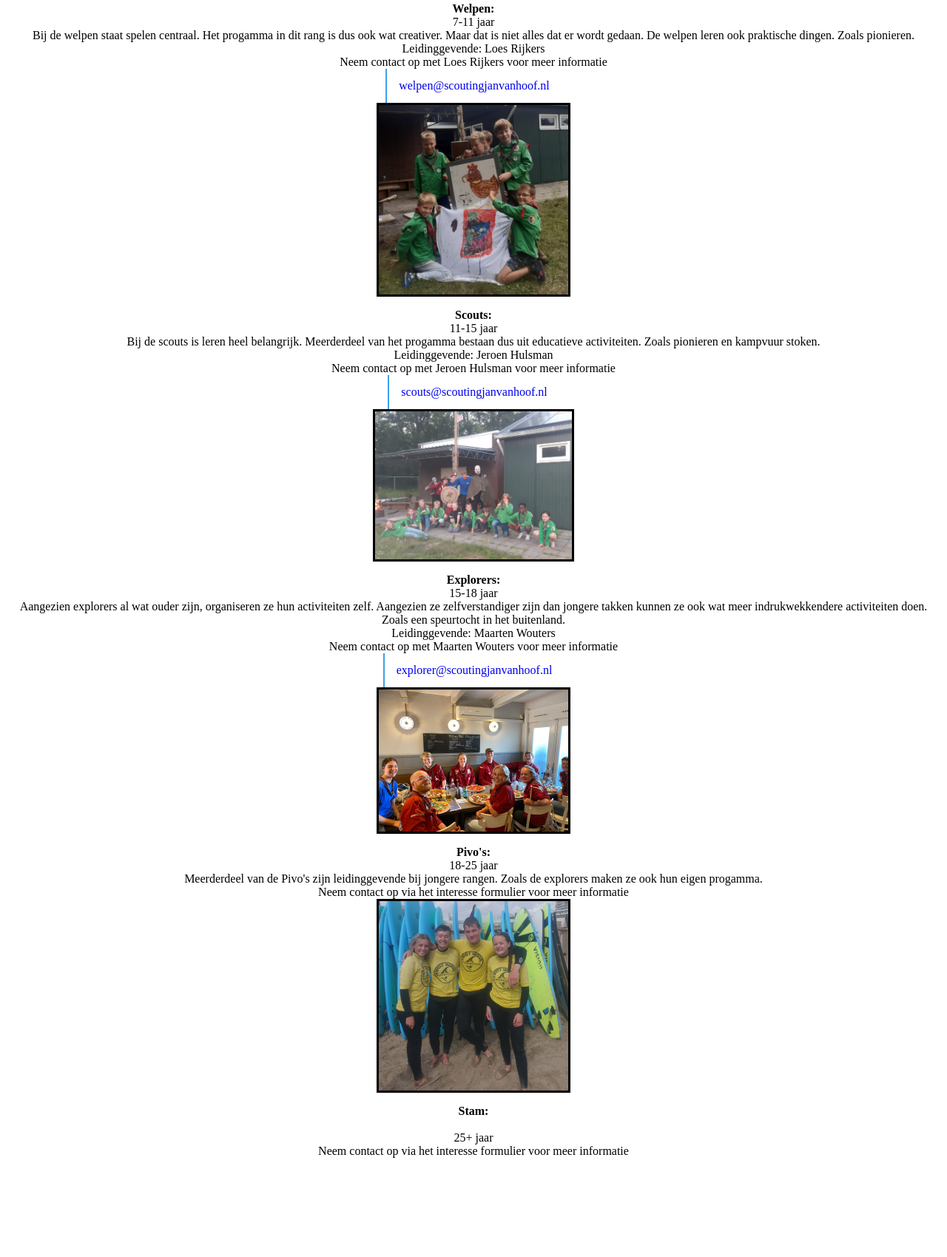
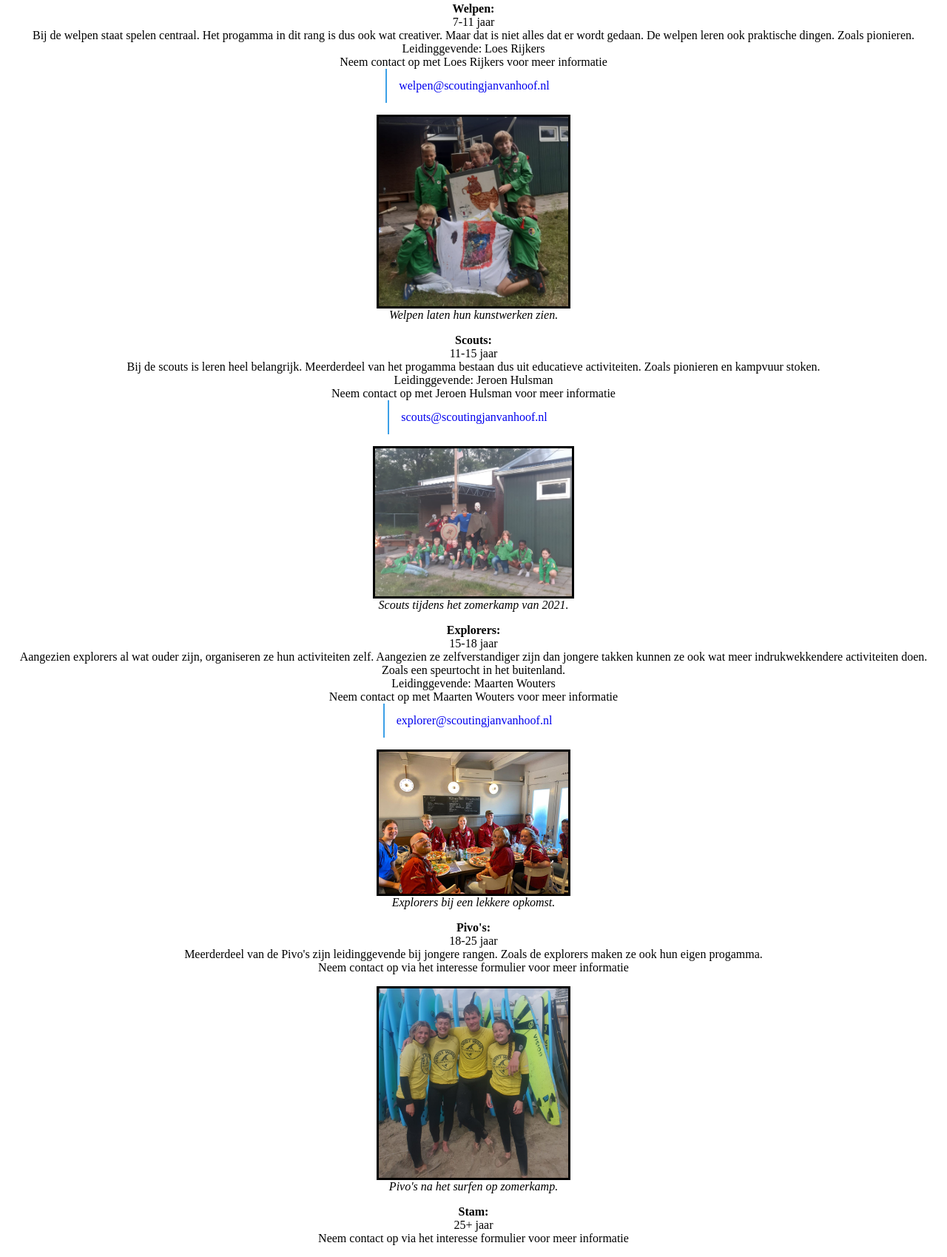
Before and after one commit to zkainee/project_scouting, a plain HTML site: page pages/rangen.html in a window 1280 px wide. Shown: the part 468-2167 px from the top of the page at 74% size. Before the commit the page ends 2049 px from the top, so only its background shows below. Drawn offline with Linux system fonts and the light colour scheme; a web font is replaced by a local one.

```diff
--- a/pages/rangen.html
+++ b/pages/rangen.html
@@ -33,19 +33,43 @@
             Rangen
         </h3>
         <p>
-            <span class="rangeninfo">Welpen:</span><br>7-11 jaar<br>Bij de welpen staat spelen centraal. Het progamma in dit rang is dus ook wat creativer. Maar dat is niet alles dat er wordt gedaan. De welpen leren ook praktische dingen. Zoals pionieren.<br>Leidinggevende: Loes Rijkers<br>Neem contact op met Loes Rijkers voor meer informatie<br><a href="mailto:welpen@scoutingjanvanhoof.nl">welpen@scoutingjanvanhoof.nl</a><img class="rangenfoto1" src="/images/scoutingrangen1.jpeg" alt="Welpen foto">
+            <span class="rangeninfo">Welpen:</span><br>7-11 jaar<br>Bij de welpen staat spelen centraal. Het progamma in dit rang is dus ook wat creativer. Maar dat is niet alles dat er wordt gedaan. De welpen leren ook praktische dingen. Zoals pionieren.<br>Leidinggevende: Loes Rijkers<br>Neem contact op met Loes Rijkers voor meer informatie<br><a href="mailto:welpen@scoutingjanvanhoof.nl">welpen@scoutingjanvanhoof.nl</a>
+            <figure>
+                <img class="rangenfoto1" src="/images/scoutingrangen1.jpeg" alt="Welpen foto">
+                <figcaption>
+                    Welpen laten hun kunstwerken zien.
+                </figcaption>
+            </figure>
         </p>
         <p>
-            <span class="rangeninfo">Scouts:</span><br>11-15 jaar<br>Bij de scouts is leren heel belangrijk. Meerderdeel van het progamma bestaan dus uit educatieve activiteiten. Zoals pionieren en kampvuur stoken.<br>Leidinggevende: Jeroen Hulsman<br>Neem contact op met Jeroen Hulsman voor meer informatie<br><a href="mailto:scouts@scoutingjanvanhoof.nl">scouts@scoutingjanvanhoof.nl</a><img class="rangenfoto2" src="/images/scouting rangen2.jpeg" alt="Scouts foto">
+            <span class="rangeninfo">Scouts:</span><br>11-15 jaar<br>Bij de scouts is leren heel belangrijk. Meerderdeel van het progamma bestaan dus uit educatieve activiteiten. Zoals pionieren en kampvuur stoken.<br>Leidinggevende: Jeroen Hulsman<br>Neem contact op met Jeroen Hulsman voor meer informatie<br><a href="mailto:scouts@scoutingjanvanhoof.nl">scouts@scoutingjanvanhoof.nl</a>
+            <figure>
+                <img class="rangenfoto2" src="/images/scouting rangen2.jpeg" alt="Scouts foto">
+                <figcaption>
+                    Scouts tijdens het zomerkamp van 2021.
+                </figcaption>
+            </figure>
         </p>
         <p>
-            <span class="rangeninfo">Explorers:</span><br>15-18 jaar<br>Aangezien explorers al wat ouder zijn, organiseren ze hun activiteiten zelf. Aangezien ze zelfverstandiger zijn dan jongere takken kunnen ze ook wat meer indrukwekkendere activiteiten doen. Zoals een speurtocht in het buitenland.<br>Leidinggevende: Maarten Wouters<br>Neem contact op met Maarten Wouters voor meer informatie<br><a href="mailto:explorer@scoutingjanvanhoof.nl">explorer@scoutingjanvanhoof.nl</a><img class="rangenfoto3" src="/images/scoutignrangen3.jfif" alt="Explorers foto">
+            <span class="rangeninfo">Explorers:</span><br>15-18 jaar<br>Aangezien explorers al wat ouder zijn, organiseren ze hun activiteiten zelf. Aangezien ze zelfverstandiger zijn dan jongere takken kunnen ze ook wat meer indrukwekkendere activiteiten doen. Zoals een speurtocht in het buitenland.<br>Leidinggevende: Maarten Wouters<br>Neem contact op met Maarten Wouters voor meer informatie<br><a href="mailto:explorer@scoutingjanvanhoof.nl">explorer@scoutingjanvanhoof.nl</a>
+            <figure>
+                <img class="rangenfoto3" src="/images/scoutignrangen3.jfif" alt="Explorers foto">
+                <figcaption>
+                    Explorers bij een lekkere opkomst.
+                </figcaption>
+            </figure>
         </p>
         <p>
-            <span class="rangeninfo">Pivo's:</span><br>18-25 jaar<br>Meerderdeel van de Pivo's zijn leidinggevende bij jongere rangen. Zoals de explorers maken ze ook hun eigen progamma.<br>Neem contact op via het interesse formulier voor meer informatie<img class="rangenfoto4" src="/images/scoutingrangen4.jfif" alt="Pivo's foto">
+            <span class="rangeninfo">Pivo's:</span><br>18-25 jaar<br>Meerderdeel van de Pivo's zijn leidinggevende bij jongere rangen. Zoals de explorers maken ze ook hun eigen progamma.<br>Neem contact op via het interesse formulier voor meer informatie
+            <figure>
+                <img class="rangenfoto4" src="/images/scoutingrangen4.jfif" alt="Pivo's foto">
+                <figcaption>
+                    Pivo's na het surfen op zomerkamp.
+                </figcaption>
+            </figure>
         </p>
         <p>
-            <span class="rangeninfo">Stam:</span><br><br>25+ jaar <br>Neem contact op via het interesse formulier voor meer informatie
+            <span class="rangeninfo">Stam:</span><br>25+ jaar <br>Neem contact op via het interesse formulier voor meer informatie
         </p>
     </body>
 </html>
--- a/styles/stylesheet.css
+++ b/styles/stylesheet.css
@@ -10,6 +10,7 @@
 }
 body
 {
+    background-image: url(/images/background.jpeg);
     background-size: cover;
     font-family: Montserrat;
 }
@@ -68,10 +69,19 @@ body
 }
 .scoutingfoto1, .scoutingfoto2
 {
-    width: 667px;
-    height: 443px;
-    margin-left: 35px;
-    margin-right: 35px;
+    width: 554px;
+    height: 354px;
+    margin-left: 60px;
+    margin-right: 60px;
     margin-top: 10px;
     border: 5px solid #d8b9b9;
 }
+.markup
+{
+    font-weight: bold;
+}
+figure
+{
+    text-align: center;
+    font-style: italic;
+}
--- a/styles/stylesheet_acties.css
+++ b/styles/stylesheet_acties.css
@@ -10,6 +10,7 @@
 }
 body
 {
+    background-image: url(/images/background.jpeg) no-repeat fixed;
     font-family: Montserrat;
 }
 .header
@@ -58,6 +59,7 @@ body
 {
     float: right;
     margin-right: 15px;
+    margin-bottom: 15px;
     width: 540px;
     height: 360px;
     border: solid;
--- a/styles/stylesheet_financieel.css
+++ b/styles/stylesheet_financieel.css
@@ -10,6 +10,7 @@
 }
 body
 {
+    background-image: url(/images/background.jpeg) no-repeat fixed;
     font-family: Montserrat;
 }
 .header
@@ -60,3 +61,13 @@ table
     text-align: left;
     width: 100px;
 }
+.FotoFinancieel
+{
+    width: 350px;
+    height: 350px;
+    border: solid;
+}
+figcaption
+{
+    font-style: italic;
+}
--- /dev/null
+++ b/styles/stylesheet_notverified.css
@@ -0,0 +1,16 @@
+/*
+    Authors: Kaine van Ommeren, Elise Rijkers & Nick de Rooij
+    Date: 08-10-2021
+    Subject: Website Scouting Jan van Hoof
+*/
+@font-face
+{
+    font-family: Montserrat;
+    src: url(/fonts/Montserrat-Regular.ttf);
+}
+body
+{
+    background-image: url(/images/background.jpeg);
+    background-size: cover;
+    font-family: Montserrat;
+}
--- a/styles/stylesheet_rangen.css
+++ b/styles/stylesheet_rangen.css
@@ -10,6 +10,7 @@
 }
 body
 {
+    background-image: url(/images/background.jpeg) no-repeat fixed;
     font-family: Montserrat;
 }
 .header
@@ -80,3 +81,7 @@ body
     width: 256px;
     height: 192px;
 }
+figcaption
+{
+    font-style: italic;
+}
```
Also changed, not shown: index.html (+12 -7 lines), pages/acties.html (+7 -1 lines), pages/financieel.html (+8 -2 lines), pages/notverified.html (added, +26 -0 lines), scripts/script.js (+8 -1 lines), images/FotoFinancieel.png (added), images/background.jpeg (added).
